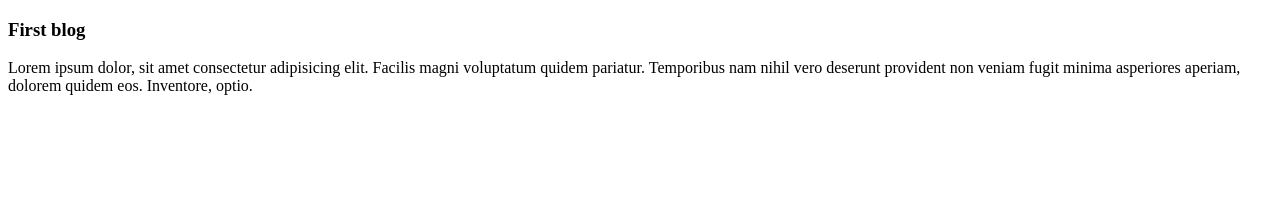
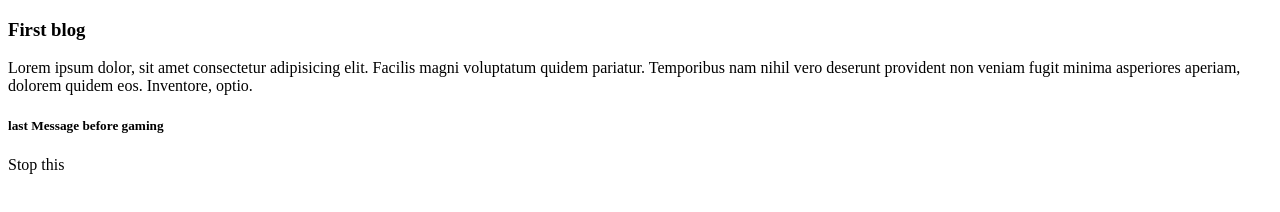
Before and after one commit to TanvirHassanSayem/Web_Dev1, a plain HTML site: page index.html in a window 1280 px wide. Drawn offline with Linux system fonts and the light colour scheme.

Commit message:
2ND Commit

```diff
--- a/index.html
+++ b/index.html
@@ -12,5 +12,10 @@
              vero deserunt provident non veniam fugit minima asperiores aperiam, dolorem quidem eos. Inventore, optio.</p>
 
     </div>
+    <div>
+
+        <h5>last Message before gaming</h5>
+        <p>Stop this </p>
+    </div>
 </body>
 </html>
```
